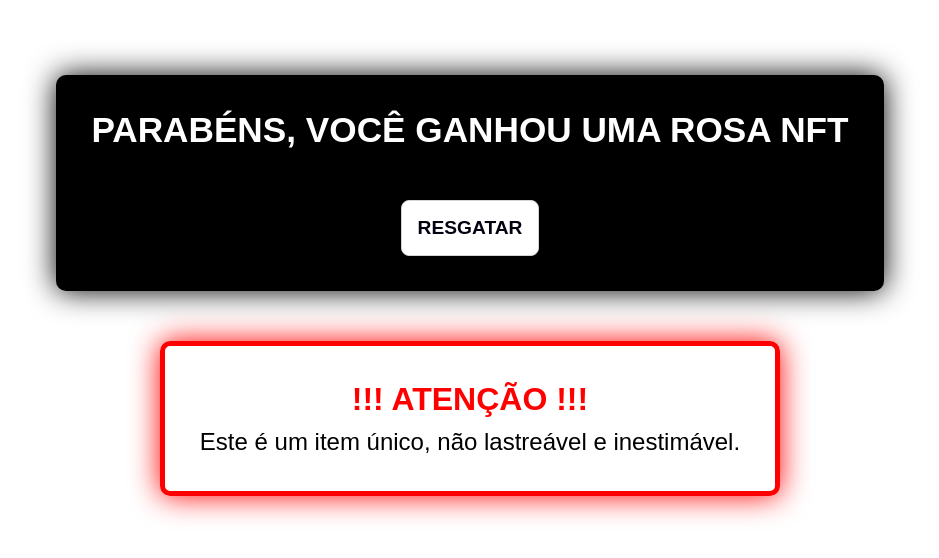
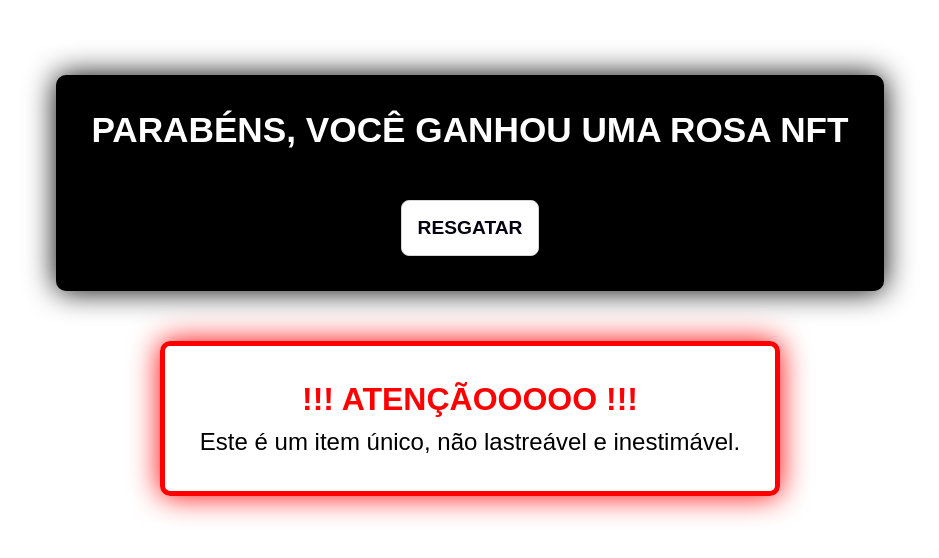
Before and after one commit to DarioN370/flor, a plain HTML site: page index.html in a window 1280 px wide. Shown: the whole page, without its empty margins (170-1109 px from the left). Drawn offline with Linux system fonts and the light colour scheme.

Commit message:
teste, primeiro commit após meses sem proogramar rsrsrs

```diff
--- a/index.html
+++ b/index.html
@@ -15,7 +15,7 @@
     </div>
 
     <div class="container2">
-        <h2 class="aviso">!!! ATENÇÃO !!!</h2>
+        <h2 class="aviso">!!! ATENÇÃOOOOO !!!</h2>
         <p class="content">Este é um item único, não lastreável e inestimável.</p>
     </div>
 </body>
```
